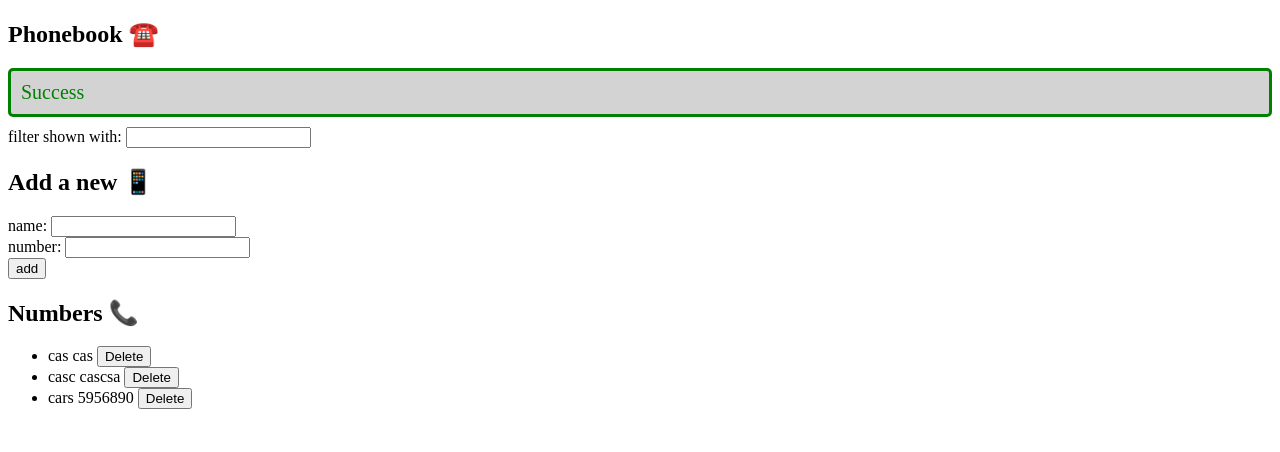
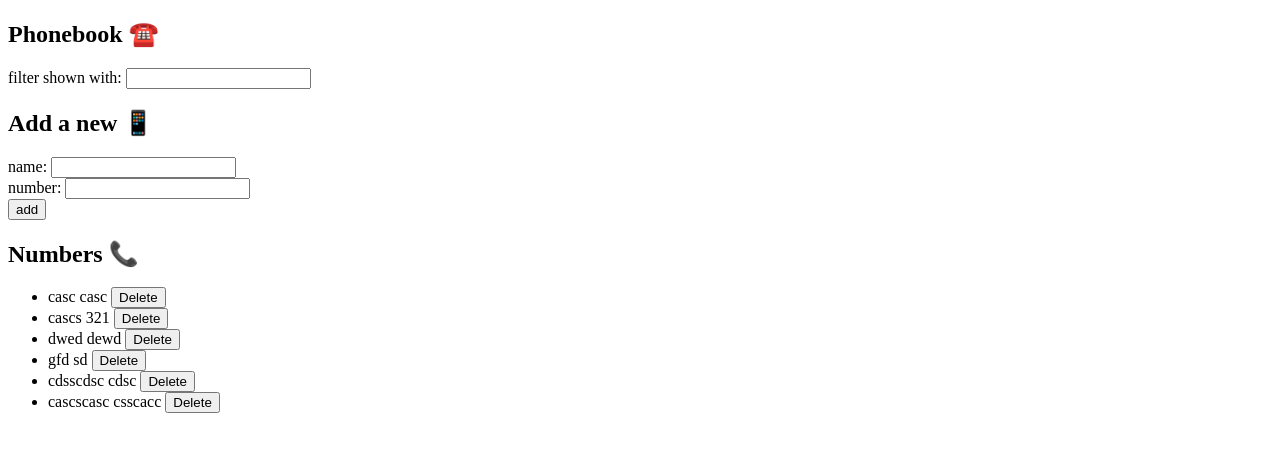
Before and after one commit to arepatiesa/fullstack_open, a React (Vite) app in the folder part2/phonebook/: page / in a window 1280 px wide. Shown: the top 452 px of the page. Built offline with nearby package versions, Linux system fonts and the light colour scheme; data requests are answered from the project's data file.

Commit message:
Exercise 2.17

```diff
--- a/part2/phonebook/db.json
+++ b/part2/phonebook/db.json
@@ -1,19 +1,34 @@
 {
   "persons": [
     {
-      "name": "cas",
-      "number": "cas",
-      "id": 1
-    },
-    {
       "name": "casc",
-      "number": "cascsa",
+      "number": "casc",
       "id": 2
     },
     {
-      "name": "cars",
-      "number": "5956890",
-      "id": 3
+      "name": "cascs",
+      "number": "321",
+      "id": 5
+    },
+    {
+      "name": "dwed",
+      "number": "dewd",
+      "id": 7
+    },
+    {
+      "name": "gfd",
+      "number": "sd",
+      "id": 8
+    },
+    {
+      "name": "cdsscdsc",
+      "number": "cdsc",
+      "id": 9
+    },
+    {
+      "name": "cascscasc",
+      "number": "csscacc",
+      "id": 10
     }
   ]
 }
--- a/part2/phonebook/src/App.jsx
+++ b/part2/phonebook/src/App.jsx
@@ -12,7 +12,8 @@ const App = () => {
   const [newNumber, setNewNumber] = useState("");
   const [filter, setFilter] = useState("");
   const [filteredContacts, setFilteredContacts] = useState([]);
-  const [successMessage, setSuccessMessage] = useState("Success")
+  const [successMessage, setSuccessMessage] = useState(null)
+  const [errorMessage, setErrorMessage] = useState(null)
   const [id, setId] = useState(0);
 
   useEffect(() => {
@@ -22,13 +23,13 @@ const App = () => {
     });
   }, []);
 
-  const Notification = ({message}) => {
-    if (message == null) {
+  const Notification = ({message, style}) => {
+    if (message === null) {
       return null
     }
 
     return (
-      <div className="success">
+      <div className={style}>
         {message}
       </div>
     )
@@ -55,7 +56,7 @@ const App = () => {
         window.confirm(
           `${newName} is already added to phonebook, replace the old number with a new one?`
         )
-      ) // Here we REPLACE numbers
+      ) // REPLACE numbers
       {
         const number = persons.find((res) => res.name == newName);
         const changedNumber = { ...number, number: newNumber };
@@ -65,7 +66,15 @@ const App = () => {
             setPersons(
               persons.map((num) => (num.id !== number.id ? num : res.data))
             )
-          );
+          )
+          .catch(error => {
+            setErrorMessage(`Information of ${contactObject.name} has already been removed from the server`)
+            setSuccessMessage(null)
+            setTimeout(() => {
+            setErrorMessage(null)
+          }, 5000)
+
+          })
         setNewName("");
         setNewNumber("");
         setSuccessMessage(`Replaced ${contactObject.name} number.`)
@@ -79,7 +88,7 @@ const App = () => {
     } else if (resultName == true && resultNumber == true) {
       alert(`${newNumber} is already added to the phonebook`);
     } else if (resultName != true && resultNumber != true) {
-      // Here is were we ADD new numbers to server and state
+      // ADD new numbers
       phoneService.create(contactObject);
       setPersons(persons.concat(contactObject));
       setId(id + 1);
@@ -129,7 +138,8 @@ const App = () => {
   return (
     <div>
       <h2>Phonebook ☎️</h2>
-      <Notification message={successMessage}/>
+      <Notification message={successMessage} style="success"/>
+      <Notification message={errorMessage} style="error"/>
       <Filter handleFilter={handleFilterChange} valueFilter={filter} />
       <h2>Add a new 📱</h2>
       <PersonForm
--- a/part2/phonebook/src/index.css
+++ b/part2/phonebook/src/index.css
@@ -7,3 +7,13 @@
   padding: 10px;
   margin-bottom: 10px;
 }
+
+.error {
+  color: red;
+  background-color: lightgrey;
+  font-size: 20px;
+  border-style: solid;
+  border-radius: 5px;
+  padding: 10px;
+  margin-bottom: 10px;
+}
```
Lines whose indentation alone changed are shown as unchanged.
